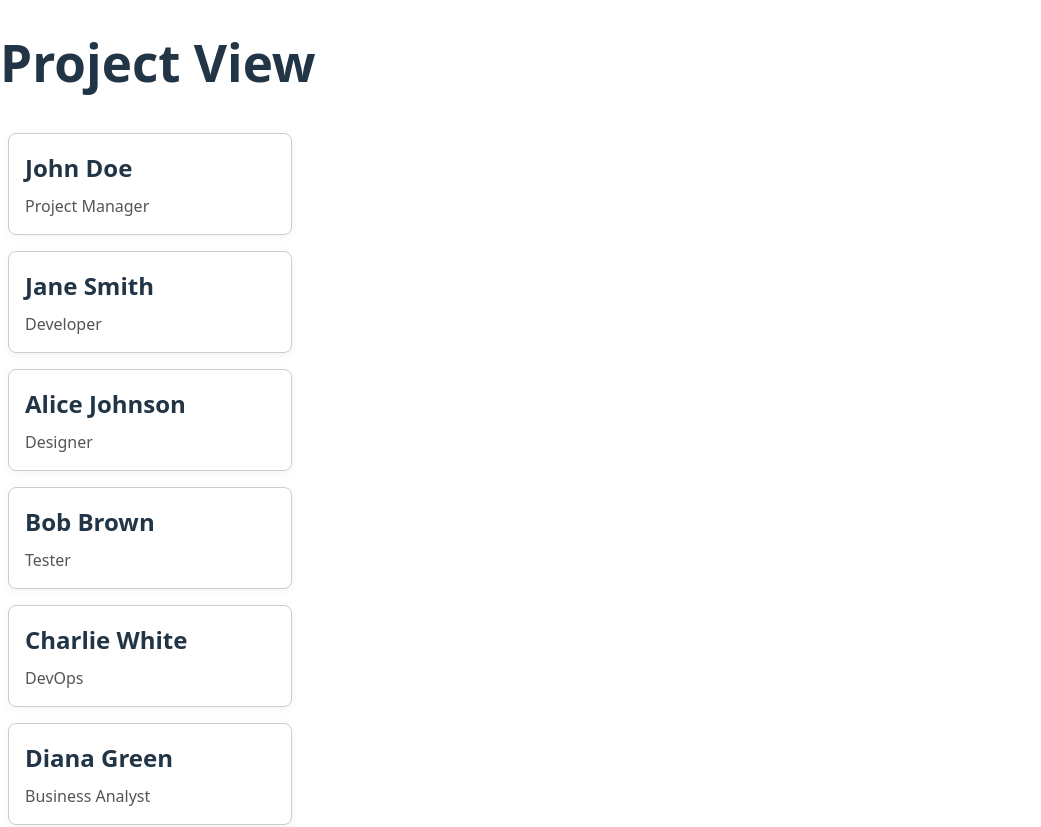
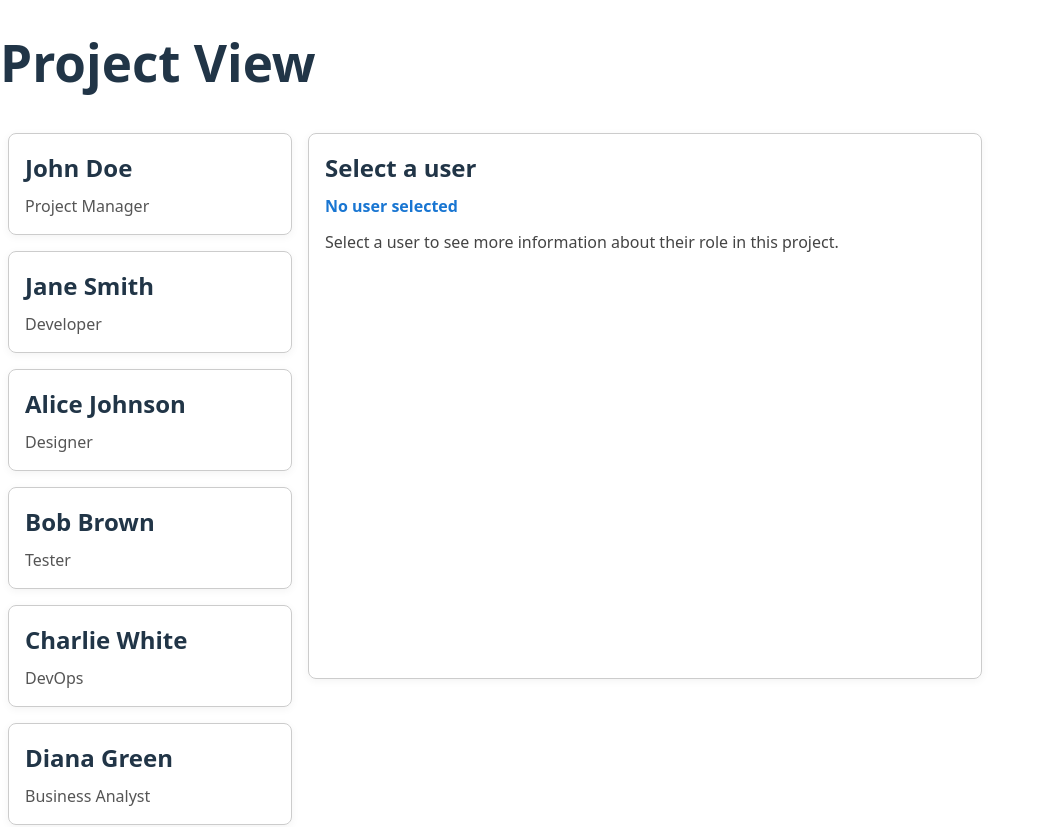
Before and after one commit to Aamir811/GPM, a React (Vite) app in the folder GPM/: page /about in a window 1280 px wide. Shown: the top 827 px of the page, without its empty margins (0-1041 px from the left). Built offline with nearby package versions, Linux system fonts and the light colour scheme.

Commit message:
simple user info box
the info box shows the information about the selected user

```diff
--- /dev/null
+++ b/GPM/src/Components/UserProjectInfo.jsx
@@ -0,0 +1,25 @@
+import React from 'react';
+
+function UserProjectInfo({ name, role, details }) {
+    return (
+        <div
+            style={{
+                border: '1px solid #ccc',
+                borderRadius: '8px',
+                padding: '16px',
+                boxShadow: '0 2px 8px rgba(0,0,0,0.05)',
+                margin: '8px',
+                width: '50vw',
+                height: '40vw'
+            }}
+        >
+            <h2 style={{ margin: '0 0 8px 0' }}>{name}</h2>
+            <h4 style={{ margin: '0 0 12px 0', color: '#1976d2' }}>{role}</h4>
+            <div style={{ color: '#444' }}>
+                {details ? details : "Select a user to see more information about their role in this project."}
+            </div>
+        </div>
+    );
+}
+
+export default UserProjectInfo;
--- a/GPM/src/Pages/ProjectView.jsx
+++ b/GPM/src/Pages/ProjectView.jsx
@@ -1,5 +1,6 @@
 import React, { useState } from "react";
 import UserCard from "../Components/UserCard";
+import UserProjectInfo from "../Components/UserProjectInfo";
 
 function ProjectView() {
     const [selected, setSelected] = useState(null);
@@ -44,6 +45,15 @@ function ProjectView() {
                         />
                     ))}
                 </div>
+                <UserProjectInfo
+                    name={selected !== null ? users[selected].name : "Select a user"}
+                    role={selected !== null ? users[selected].role : "No user selected"}
+                    details={
+                        selected !== null
+                            ? `Details about ${users[selected].name}'s role in the project.`
+                            : "Select a user to see more information about their role in this project."
+                    }
+                />
             </div>
         </>
     );
```
